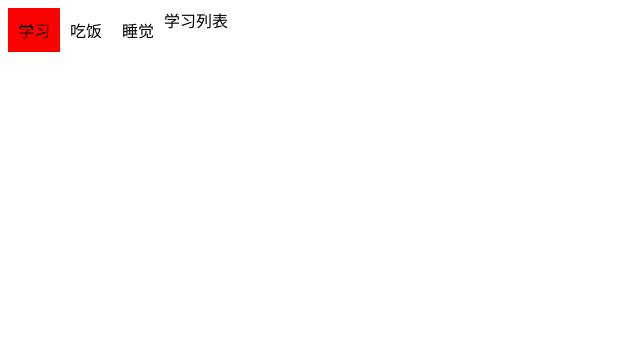
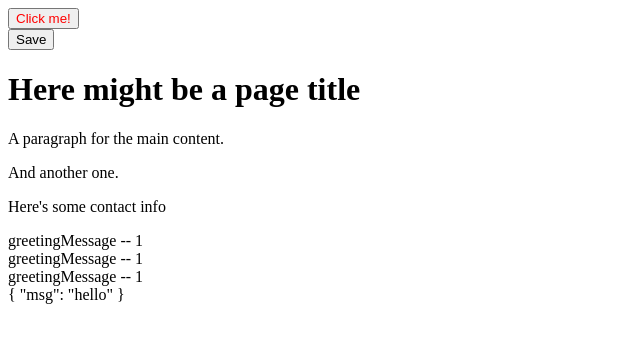
Before and after one commit to Isaymore/Vue3-TS-Vite, a Vue app: page / in a window 1280 px wide. Shown: the top 342 px of the page, without its empty margins (0-640 px from the left). Built offline with nearby package versions, Linux system fonts and the light colour scheme.

Commit message:
提交代码

```diff
--- a/src/App.vue
+++ b/src/App.vue
@@ -46,11 +46,13 @@
 //     name: "no.3",
 //   },
 // ]);
-import DynamicComponent from './components/DynamicComponent/index.vue'
+// import DynamicComponent from './components/DynamicComponent/index.vue'
+import Slot from './components/Slot/index.vue'
 </script>
 
 <template>
-  <DynamicComponent/>
+  <Slot/>
+  <!-- <DynamicComponent/> -->
   <!-- <Tree :data="data"></Tree> -->
   <!-- <Card title="主业" subtitle="副业" content="up主"></Card> -->
   <!-- <div class="layout">
--- /dev/null
+++ b/src/components/Slot/BaseLayout.vue
@@ -0,0 +1,22 @@
+<template>
+    <div class="container">
+        <header>
+            <!-- 标题内容放这里 -->
+            <slot name="header"></slot>
+        </header>
+        <main>
+            <!-- 主要内容放这里 -->
+            <slot></slot>
+        </main>
+        <footer>
+            <!-- 底部内容放这里 -->
+            <slot name="footer"></slot>
+        </footer>
+    </div>
+</template>
+
+<script setup lang="ts">
+
+</script>
+
+<style lang="less" scoped></style>
--- /dev/null
+++ b/src/components/Slot/FancyButton.vue
@@ -0,0 +1,16 @@
+<template>
+  <div class="wrap">
+    <button class="fancy-btn">
+        <!-- 插槽出口 -->
+        <slot></slot>
+    </button>
+  </div>
+</template>
+
+<script setup lang="ts">
+
+</script>
+
+<style lang="less" scoped>
+
+</style>
--- /dev/null
+++ b/src/components/Slot/MyComponent.vue
@@ -0,0 +1,13 @@
+<template>
+  <div class="wrap">
+    <slot name="header" msg="hello"></slot>
+  </div>
+</template>
+
+<script setup lang="ts">
+
+</script>
+
+<style lang="less" scoped>
+
+</style>
--- /dev/null
+++ b/src/components/Slot/SlotProps.vue
@@ -0,0 +1,13 @@
+<template>
+  <div class="wrap">
+    <slot text="greetingMessage" count="1"></slot>
+  </div>
+</template>
+
+<script setup lang="ts">
+
+</script>
+
+<style lang="less" scoped>
+
+</style>
--- /dev/null
+++ b/src/components/Slot/SubmitButton.vue
@@ -0,0 +1,16 @@
+<template>
+  <div class="wrap">
+    <button type="submit">
+        <!-- 默认内容 -->
+        <slot>Submit</slot>
+    </button>
+  </div>
+</template>
+
+<script setup lang="ts">
+
+</script>
+
+<style lang="less" scoped>
+
+</style>
--- /dev/null
+++ b/src/components/Slot/index.vue
@@ -0,0 +1,53 @@
+<template>
+    <div class="wrap">
+        <FancyButton>
+            <!-- 插槽内容 -->
+            <!-- Click me! -->
+            <span style="color:red">Click me!</span>
+        </FancyButton>
+        <SubmitButton>Save</SubmitButton>
+        <BaseLayout>
+            <template #header>
+                <h1>Here might be a page title</h1>
+            </template>
+            <!-- 更推荐：使用显式的默认插槽 -->
+            <template #default>
+                <p>A paragraph for the main content.</p>
+                <p>And another one.</p>
+            </template>
+            <template #footer>
+                <p>Here's some contact info</p>
+            </template>
+        </BaseLayout>
+        <SlotProps v-slot:default="slotProps">
+            {{ slotProps.text }} -- {{ slotProps.count }}
+        </SlotProps>
+        <SlotProps v-slot="slotProps">
+            {{ slotProps.text }} -- {{ slotProps.count }}
+        </SlotProps>
+        <SlotProps #default="{ text, count }">
+            {{ text }} -- {{ count }}
+        </SlotProps>
+        <MyComponent>
+            <template #header="headerProps">
+                {{ headerProps }}
+            </template>
+            <template #default="defaultProps">
+                {{ defaultProps }}
+            </template>
+            <template #footer="footerProps">
+                {{ footerProps }}
+            </template>
+        </MyComponent>
+    </div>
+</template>
+
+<script setup lang="ts">
+import MyComponent from './MyComponent.vue'
+import SlotProps from './SlotProps.vue';
+import BaseLayout from './BaseLayout.vue';
+import SubmitButton from './SubmitButton.vue';
+import FancyButton from './FancyButton.vue';
+</script>
+
+<style lang="less" scoped></style>
```
